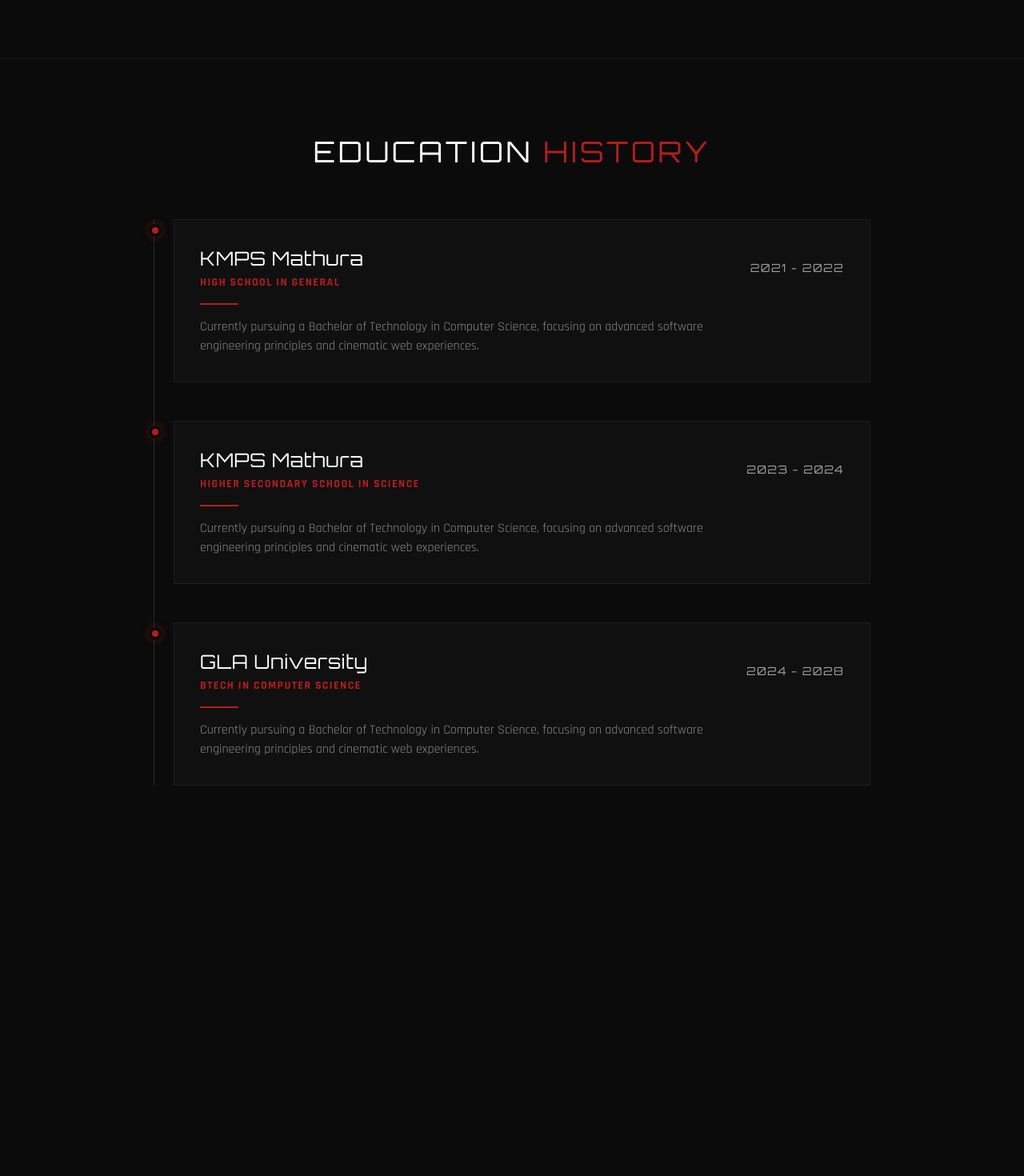
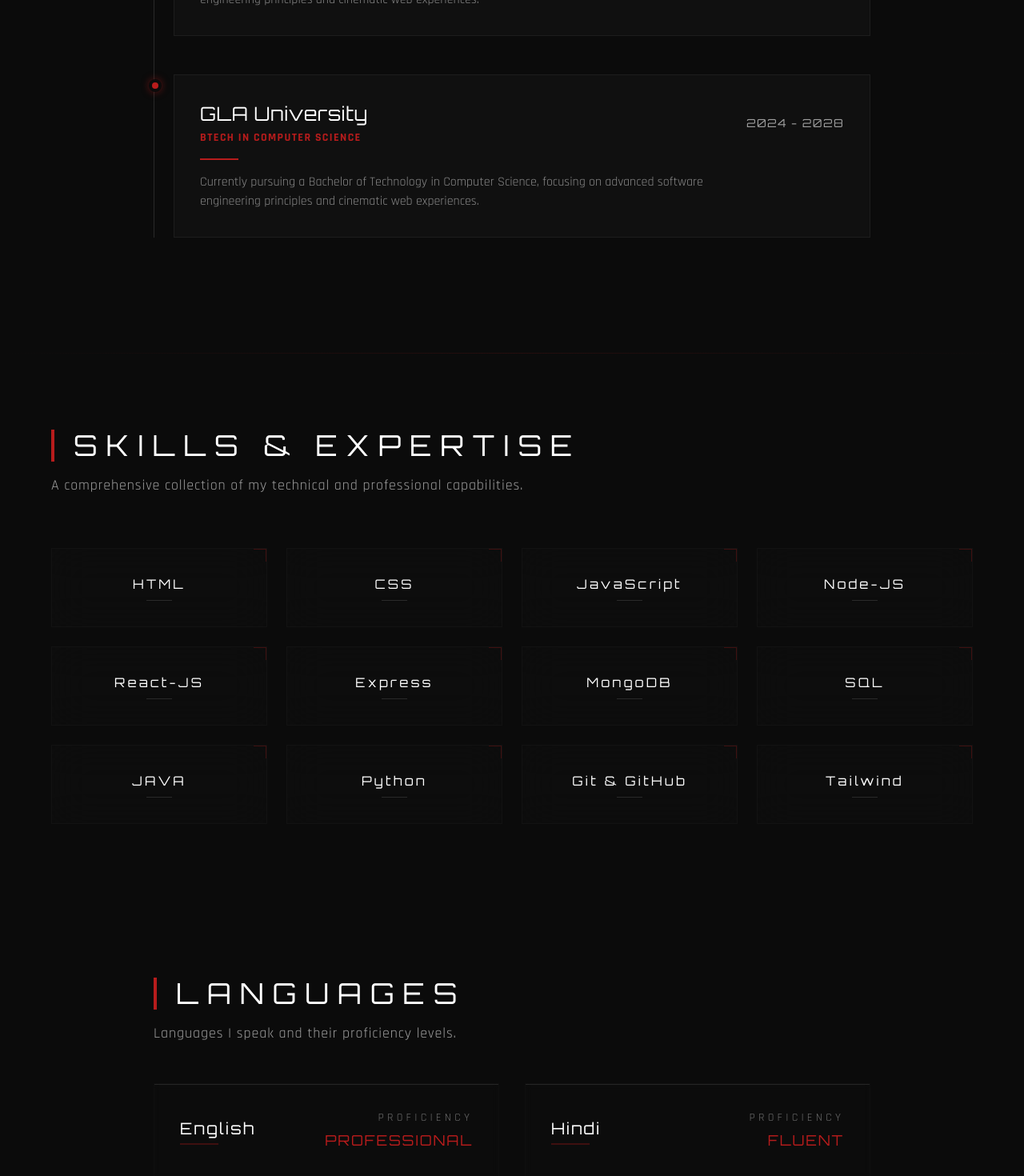
Before and after one commit to shreyashagrawal00/MyPortfolio, a Next.js app: page / in a window 1280 px wide. Shown: the part 5290-6760 px from the top of the page at 80% size. Before the commit the page ends 6416 px from the top, so only its background shows below. Built offline with nearby package versions, Linux system fonts and the light colour scheme.

Commit message:
feat: Implement initial portfolio page with a scroll-driven transformer animation, professional summary, education, skills, and languages sections.

```diff
--- a/app/page.tsx
+++ b/app/page.tsx
@@ -10,6 +10,7 @@
 import ProfessionalSummary from "@/components/ProfessionalSummary";
 import NameOverlay from "@/components/NameOverlay";
 import SkillsExpertise from "@/components/SkillsExpertise";
+import Languages from "@/components/Languages";
 
 export default function Home() {
   const containerRef = useRef<HTMLDivElement>(null);
@@ -40,8 +41,9 @@
       </section>
 
       <ProfessionalSummary />
+      <EducationTimeline />
       <SkillsExpertise />
-      <EducationTimeline />
+      <Languages />
     </main>
   );
 }
--- /dev/null
+++ b/components/Languages.tsx
@@ -0,0 +1,62 @@
+"use client";
+
+import { languagesData } from "@/data/transformerData";
+import { motion } from "framer-motion";
+
+export default function Languages() {
+  return (
+    <section className="py-24 px-6 md:px-12 bg-base-dark relative overflow-hidden">
+      <div className="max-w-4xl mx-auto">
+        <motion.div
+          initial={{ opacity: 0, y: 30 }}
+          whileInView={{ opacity: 1, y: 0 }}
+          transition={{ duration: 1 }}
+          viewport={{ once: true }}
+          className="mb-12"
+        >
+          <h2 className="font-heading text-3xl md:text-4xl tracking-[0.3em] text-white mb-4 border-l-4 border-accent-metal pl-6">
+            {languagesData.title}
+          </h2>
+          <p className="font-body text-lg text-white/60 tracking-wider">
+            {languagesData.description}
+          </p>
+        </motion.div>
+
+        <div className="grid grid-cols-1 md:grid-cols-2 gap-8">
+          {languagesData.list.map((lang, index) => (
+            <motion.div
+              key={lang.name}
+              initial={{ opacity: 0, x: index % 2 === 0 ? -20 : 20 }}
+              whileInView={{ opacity: 1, x: 0 }}
+              transition={{ duration: 0.8, delay: index * 0.2 }}
+              viewport={{ once: true }}
+              className="relative bg-neutral-carbon/5 border border-neutral-carbon/10 p-8 backdrop-blur-sm group overflow-hidden"
+            >
+              {/* Background accent animation */}
+              <div className="absolute inset-0 bg-accent-metal/5 translate-y-full group-hover:translate-y-0 transition-transform duration-500" />
+
+              <div className="relative flex justify-between items-center">
+                <div>
+                  <h3 className="font-heading text-xl text-white tracking-widest mb-1 group-hover:text-accent-metal transition-colors">
+                    {lang.name}
+                  </h3>
+                  <div className="h-[2px] w-12 bg-accent-metal/30 group-hover:w-full transition-all duration-700" />
+                </div>
+
+                <div className="text-right">
+                  <span className="font-body text-sm text-white/40 uppercase tracking-[0.3em] block mb-1">PROFICIENCY</span>
+                  <span className="font-heading text-lg text-accent-metal tracking-widest uppercase">
+                    {lang.level}
+                  </span>
+                </div>
+              </div>
+
+              {/* Decorative scanline */}
+              <div className="absolute top-0 left-0 w-full h-[1px] bg-white/10 group-hover:bg-accent-metal/30 transition-colors" />
+            </motion.div>
+          ))}
+        </div>
+      </div>
+    </section>
+  );
+}
--- a/data/transformerData.ts
+++ b/data/transformerData.ts
@@ -145,3 +145,12 @@
     "Tailwind",
   ],
 };
+
+export const languagesData = {
+  title: "LANGUAGES",
+  description: "Languages I speak and their proficiency levels.",
+  list: [
+    { name: "English", level: "Professional" },
+    { name: "Hindi", level: "Fluent" },
+  ],
+};
```
